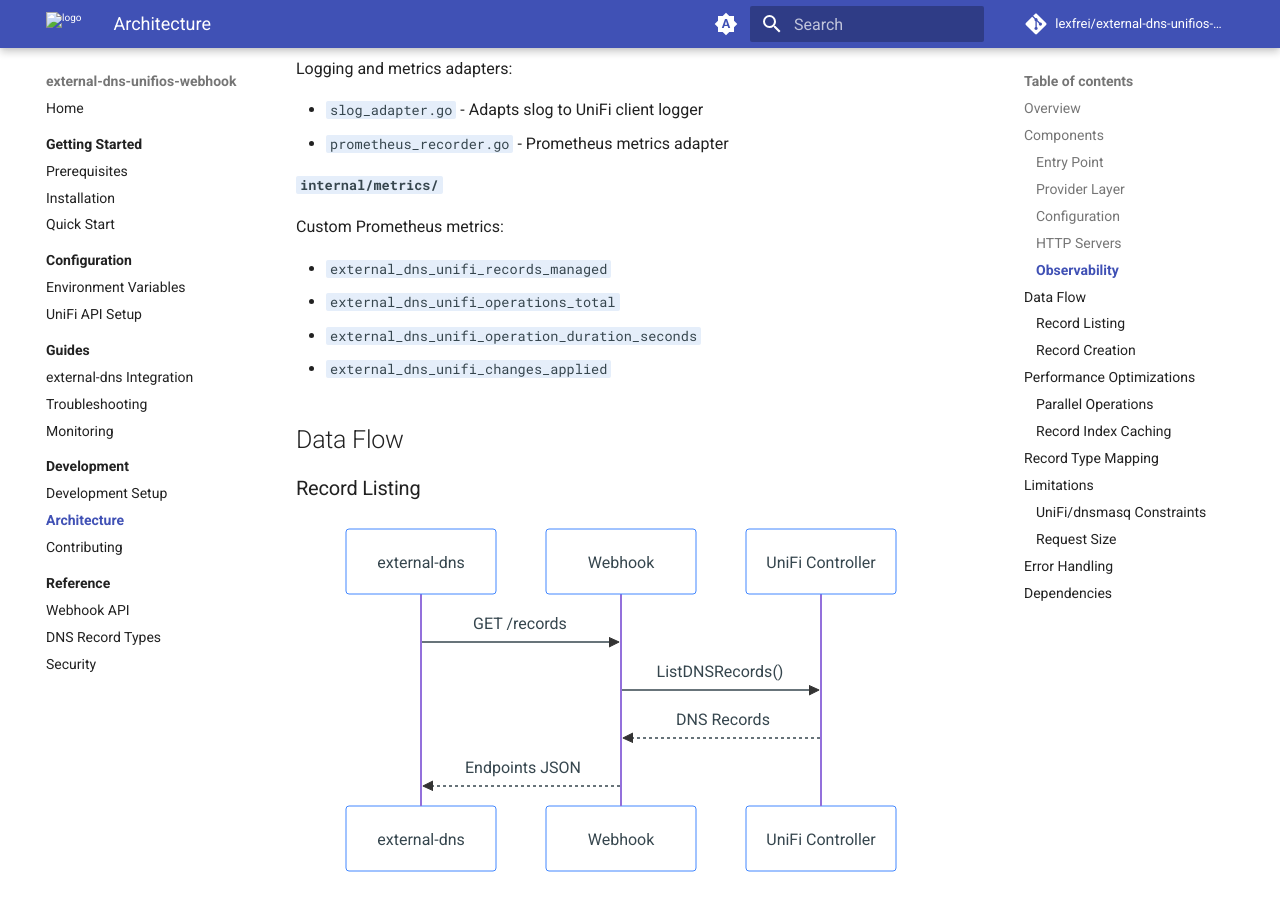
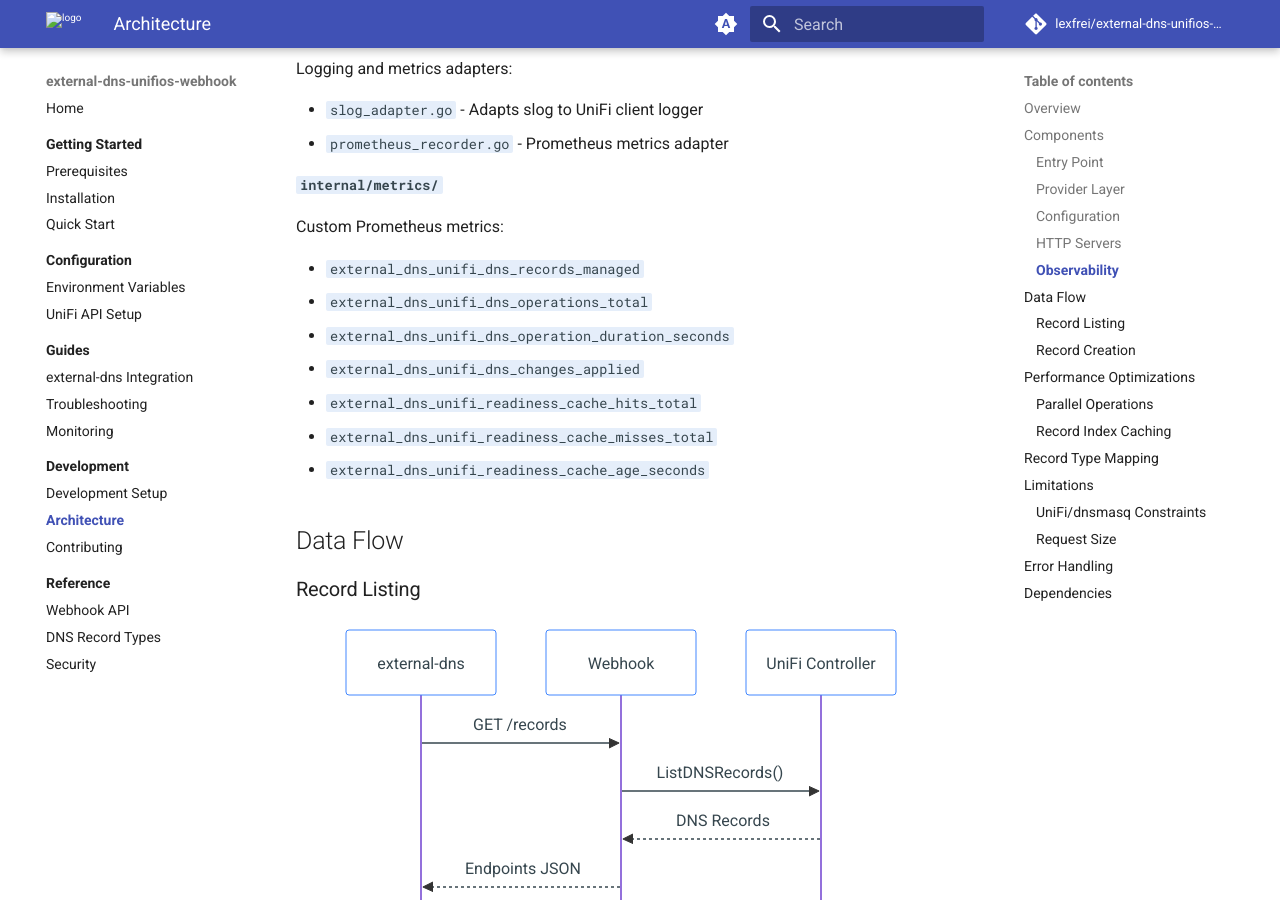
Before and after one commit to lexfrei/external-dns-unifios-webhook, an MkDocs documentation site: the page built from docs/development/architecture.md, in a window 1280 px wide and 900 px high, scrolled down 2500 px. Built offline with MkDocs 1.6.1 and Material for MkDocs 9.7.7, drawn with Linux system fonts in a browser that asks for light colours; comment, search, counter and statistics services are not loaded; the version menu is left out; some of the changed text lies outside the part shown.

Commit message:
docs(architecture): fix metric names and dependencies
- Add missing `dns_` prefix to metric names
- Add 3 missing readiness cache metrics
- Replace Chi router with stdlib net/http (matches PR #24)

Co-Authored-By: Claude <noreply@anthropic.com>
Signed-off-by: Aleksei Sviridkin <f@lex.la>

```diff
--- a/docs/development/architecture.md
+++ b/docs/development/architecture.md
@@ -92,10 +92,13 @@ Logging and metrics adapters:
 
 Custom Prometheus metrics:
 
-- `external_dns_unifi_records_managed`
-- `external_dns_unifi_operations_total`
-- `external_dns_unifi_operation_duration_seconds`
-- `external_dns_unifi_changes_applied`
+- `external_dns_unifi_dns_records_managed`
+- `external_dns_unifi_dns_operations_total`
+- `external_dns_unifi_dns_operation_duration_seconds`
+- `external_dns_unifi_dns_changes_applied`
+- `external_dns_unifi_readiness_cache_hits_total`
+- `external_dns_unifi_readiness_cache_misses_total`
+- `external_dns_unifi_readiness_cache_age_seconds`
 
 ## Data Flow
 
```
Also changed, not shown: other parts of docs/development/architecture.md (+1 -1 lines).
